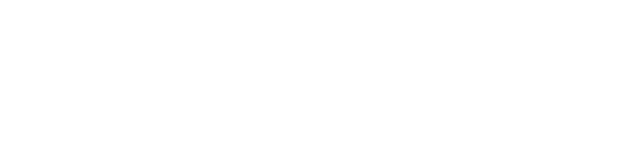
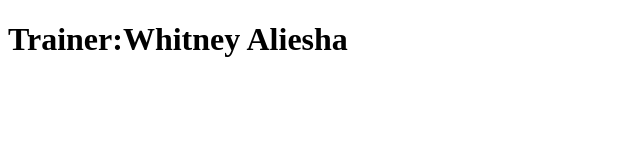
Before and after one commit to whitneyaliesha/pokemon, a plain HTML site: page index.html in a window 1280 px wide. Shown: the whole page, without its empty margins (0-640 px from the left). Drawn offline with Linux system fonts and the light colour scheme.

Commit message:
added text Trainer:Whitney Aliesha

```diff
--- a/index.html
+++ b/index.html
@@ -5,6 +5,7 @@
     <meta name="viewport" content="width=device-width, initial-scale=1.0">
     <meta http-equiv="X-UA-Compatible" content="ie=edge">
     <title>Gotta Catch 'em All</title>
+    <h1>Trainer:Whitney Aliesha</h1>
     <link rel="stylesheet" href="style.css">
 </head>
 <body>
```
